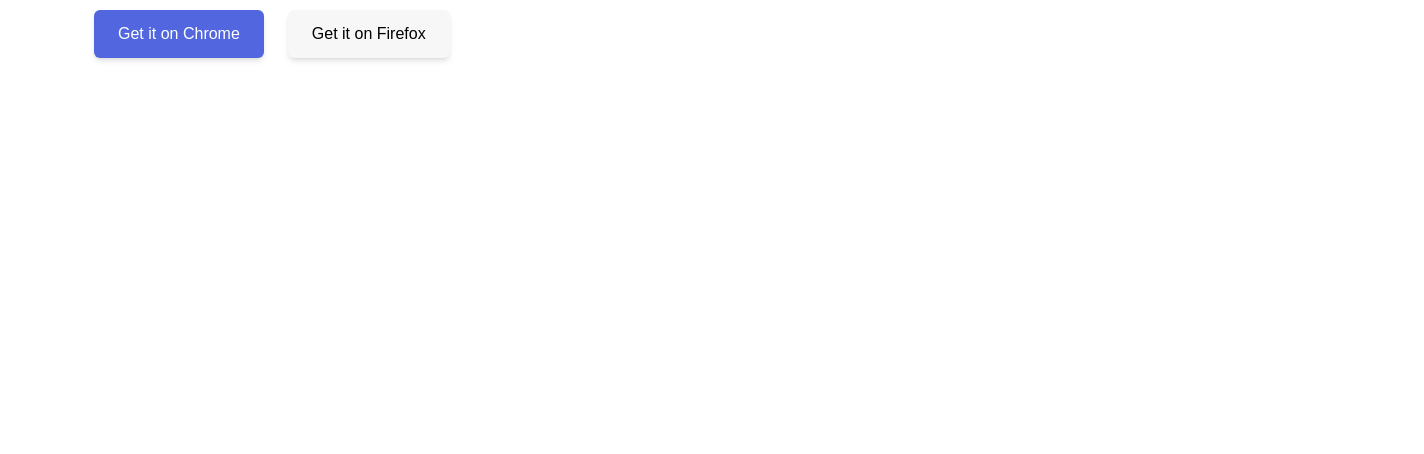
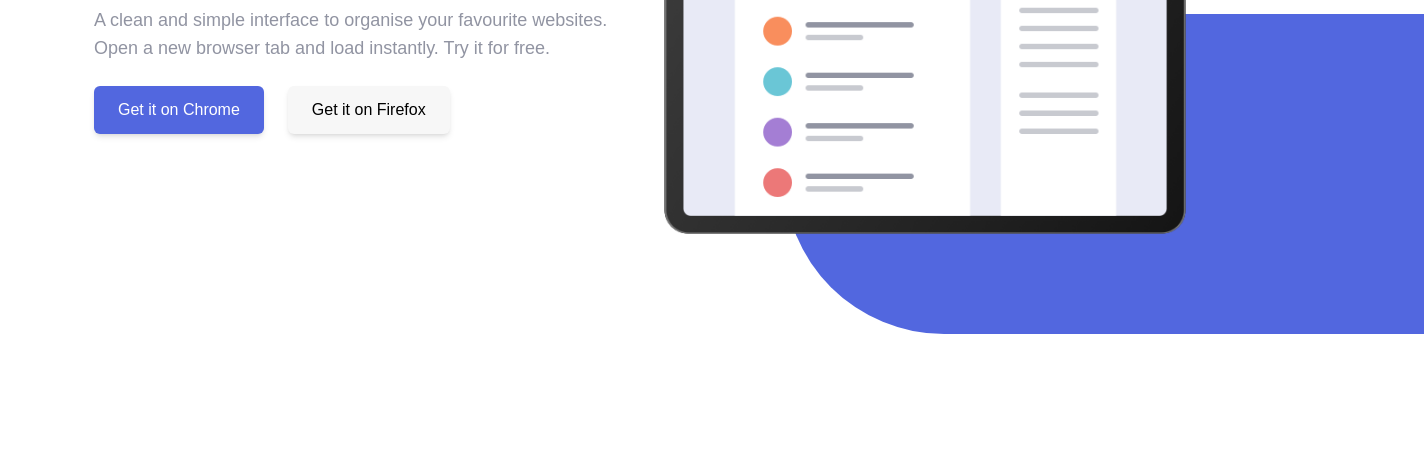
Before and after one commit to Rheno001/Tail, a website: page public/index.html in a window 1280 px wide. Shown: the part 346-800 px from the top of the page, 1424 px wide, since content can reach past the window. Drawn offline with Linux system fonts and the light colour scheme.

Commit message:
hero section done

```diff
--- a/public/index.html
+++ b/public/index.html
@@ -39,7 +39,13 @@
                     <button type="button" class="btn btn-white hover:bg-bookmark-purple hover:text-white">Get it on Firefox</button>
                 </div>
             </div>
+            <!--image-->
+            <div class="flex justify-center flex-1 mb-10 md:mb-16 lg:mb-0 z-10">
+                <img class="w-5/6 h-5/6 sm:w-3/4 sm:h-3/4 md:w-full md:h-full" src="./img/hero-bg.png" alt="">
+            </div>
         </div>
+        <!--rounded rectangle-->
+        <div class="hidden md:block overflow-hidden bg-bookmark-purple rounded-l-full absolute h-80 w-2/4 top-32 right-0 lg:-bottom-28 lg:-right-36 "></div>
     </section>
 
 </body>
```
Also changed, not shown: public/style.css.
